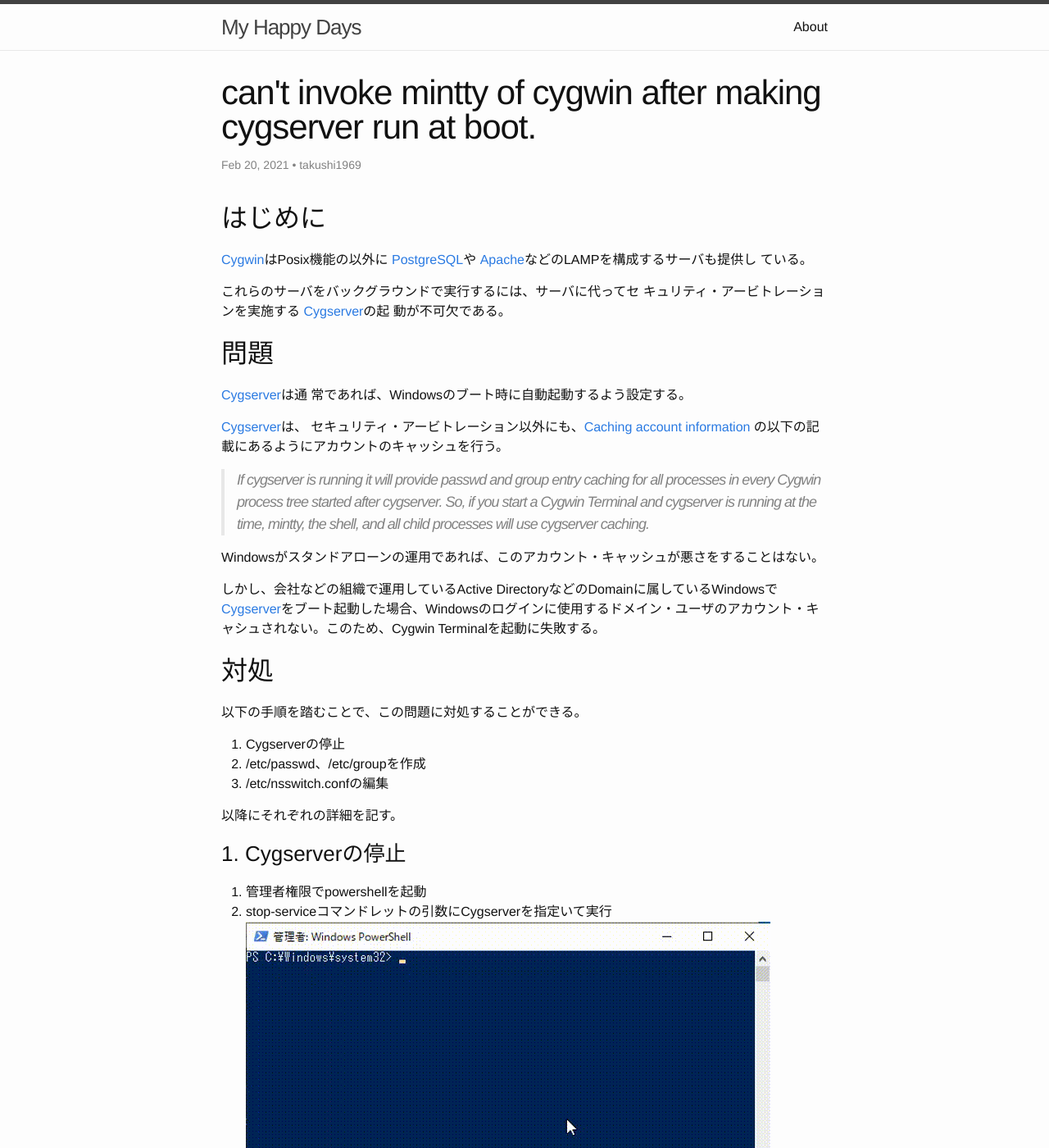
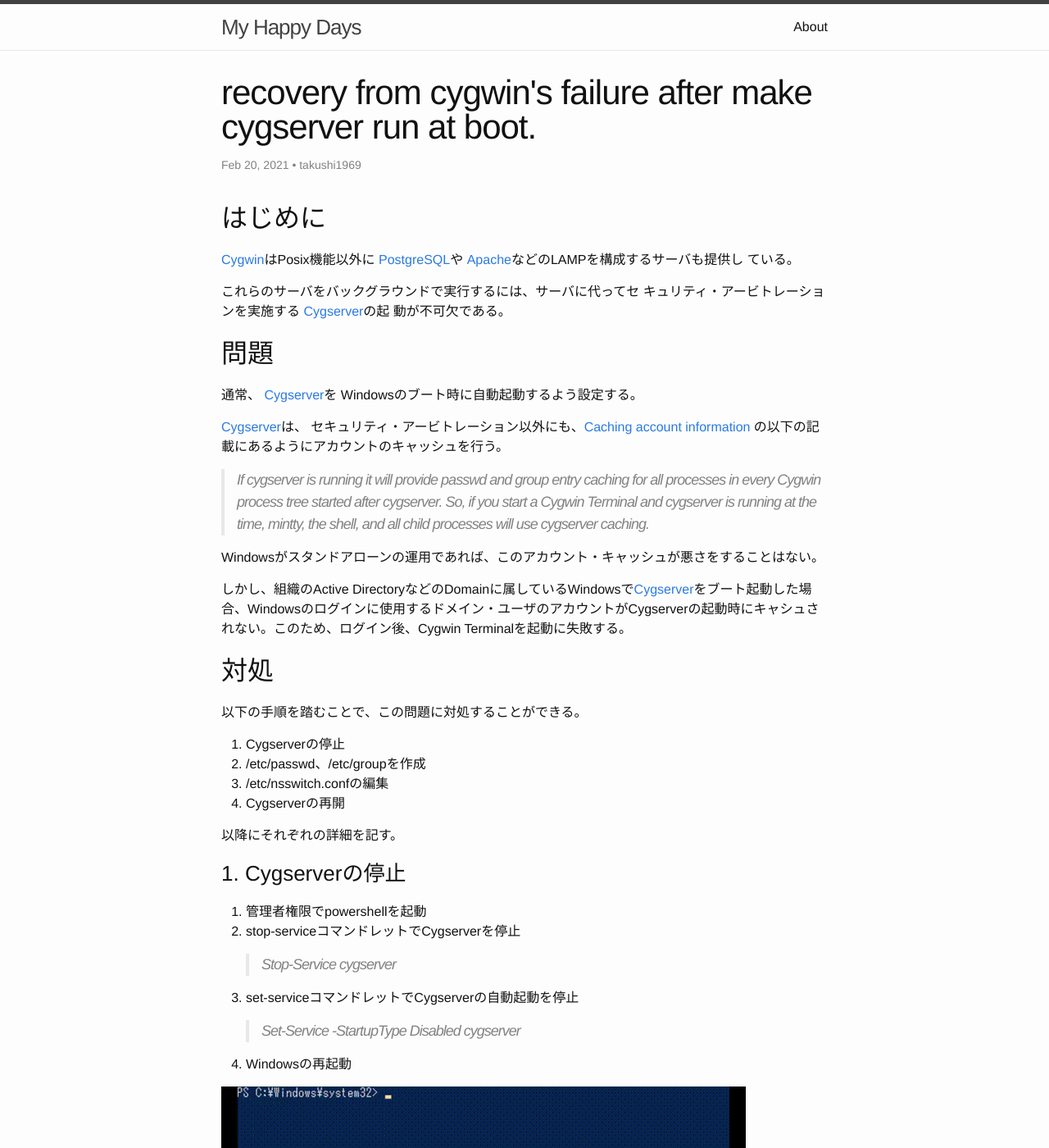
Before and after one commit to takushi1969/takushi1969.github.io, a Jekyll site: the page built from _posts/2021/02/2021-02-20-recoery-from-login-failure-on-cygwin.md, in a window 1280 px wide and 1400 px high. Shown: the whole window at 82% size. Built offline with Jekyll 4.4.1, drawn with Linux system fonts in a browser that asks for light colours; some of the changed text lies outside the part shown.

Commit message:
revise the post on Feb 20, 2021

```diff
--- a/_posts/2021/02/2021-02-20-recoery-from-login-failure-on-cygwin.md
+++ b/_posts/2021/02/2021-02-20-recoery-from-login-failure-on-cygwin.md
@@ -1,13 +1,13 @@
 ---
 layout: post
-title:  can't invoke mintty of cygwin after making cygserver run at boot.
+title:  recovery from cygwin's failure after make cygserver run at boot.
 author: takushi1969
 tags:   cygwin cygserver sshd postgresql apache
 ---
 
 ## はじめに ##
 
-[Cygwin](https://cygwin.com/)はPosix機能の以外に
+[Cygwin](https://cygwin.com/)はPosix機能以外に
 [PostgreSQL](https://www.postgresql.org/)や
 [Apache](https://httpd.apache.org/)などのLAMPを構成するサーバも提供し
 ている。
@@ -19,8 +19,9 @@ tags:   cygwin cygserver sshd postgresql apache
 
 ## 問題 ##
 
-[Cygserver](https://cygwin.com/cygwin-ug-net/using-cygserver.html)は通
-常であれば、Windowsのブート時に自動起動するよう設定する。
+通常、
+[Cygserver](https://cygwin.com/cygwin-ug-net/using-cygserver.html)を
+Windowsのブート時に自動起動するよう設定する。
 
 [Cygserver](https://cygwin.com/cygwin-ug-net/using-cygserver.html)は、
 セキュリティ・アービトレーション以外にも、[Caching account
@@ -31,7 +32,7 @@ information](https://cygwin.com/cygwin-ug-net/ntsec.html#ntsec-mapping-caching)
 
 Windowsがスタンドアローンの運用であれば、このアカウント・キャッシュが悪さをすることはない。
 
-しかし、会社などの組織で運用しているActive DirectoryなどのDomainに属しているWindowsで[Cygserver](https://cygwin.com/cygwin-ug-net/using-cygserver.html)をブート起動した場合、Windowsのログインに使用するドメイン・ユーザのアカウント・キャシュされない。このため、Cygwin Terminalを起動に失敗する。
+しかし、組織のActive DirectoryなどのDomainに属しているWindowsで[Cygserver](https://cygwin.com/cygwin-ug-net/using-cygserver.html)をブート起動した場合、Windowsのログインに使用するドメイン・ユーザのアカウントがCygserverの起動時にキャシュされない。このため、ログイン後、Cygwin Terminalを起動に失敗する。
 
 ## 対処 ##
 
@@ -39,25 +40,34 @@ Windowsがスタンドアローンの運用であれば、このアカウント
   1. Cygserverの停止
   2. /etc/passwd、/etc/groupを作成
   3. /etc/nsswitch.confの編集
+  4. Cygserverの再開
 
 以降にそれぞれの詳細を記す。
 
 ### 1. Cygserverの停止 ###
 
   1. 管理者権限でpowershellを起動
-  2. stop-serviceコマンドレットの引数にCygserverを指定いて実行
-	 ![stop cygserver](/assets/2021/02/20/stop-cygserver.gif)
-  3. Windowsの再起動
+  2. stop-serviceコマンドレットでCygserverを停止
+
+		> Stop-Service cygserver
+  3. set-serviceコマンドレットでCygserverの自動起動を停止
+
+		> Set-Service -StartupType Disabled cygserver
+  4. Windowsの再起動
+
+![stop cygserver](/assets/2021/02/20/stop-cygserver.gif)
 
 ### 2. /etc/passwd、/etc/groupを作成 ###
 
-上記手順の結果、Cygwin Terminalが起動可能となった。
+上記手順の結果、Windowsの再起動後にCygwin Terminalが起動可能となる。
 
 Cygwin Terminalを起動して、以下のコマンドを実行して、passwdファイルと
 groupファイルを作成する。
 
 	$ mkpasswd -c -l > /etc/passwd
 	$ mkgroup -c -l > /etc/group
+
+![mkpasswd](/assets/2021/02/20/mkpasswd.gif)
 
 ### 3. /etc/nsswitch.confの編集 ###
 
@@ -74,10 +84,19 @@ Nave Service Switchがpasswdとgroupのアカウント情報を検索する優
 		passwd:   files # db
 		group:    files # db
 
-上記の反映を終えたら、システムの再起動を行う。
-
-これは、[The /etc/nsswitch.conf file](https://cygwin.com/cygwin-ug-net/ntsec.html#ntsec-mapping-nsswitch)にある以下の注記に対応して、/etc/nsswitch.confの変更が有効するためである。また、手順1で停止したCygserverを自動起動するためでもある。
+なお、nsswitch.confの変更を有効にするには、サービスも含めた全Cygwinアプリの再起動が必要となる。この仕様については、[The /etc/nsswitch.conf file](https://cygwin.com/cygwin-ug-net/ntsec.html#ntsec-mapping-nsswitch)に以下のように記載がある。
 
 > The /etc/nsswitch.conf file is read exactly once by the first process of a Cygwin process tree. If there was no /etc/nsswitch.conf file when this first process started, then no other process in the running Cygwin process tree will try to read the file.
 >
 > If you create or change /etc/nsswitch.conf, you have to restart all Cygwin processes that need to see the change. If the process you want to see the change is a child of another process, you need to restart all of that process's parents, too.
+
+### 4. Cygserverの再開 ###
+
+  1. 管理者権限でpowershellを起動
+  2. set-serviceコマンドレットでCygserverの自動起動を停止
+
+		> Set-Service -StartupType Automatic cygserver
+  3. Windowsの再起動
+	 nsswitch.confの変更を反映する意味も持つ
+
+![start cygserver](/assets/2021/02/20/start-cygserver.gif)
```
Also changed, not shown: assets/2021/02/20/mkpasswd.gif (added), assets/2021/02/20/start-cygserver.gif (added), assets/2021/02/20/stop-cygserver.gif, 6 other files.
